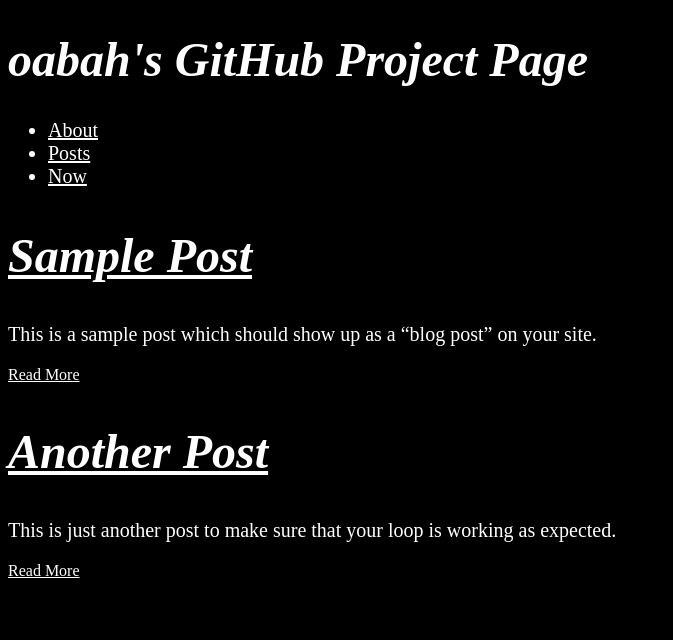
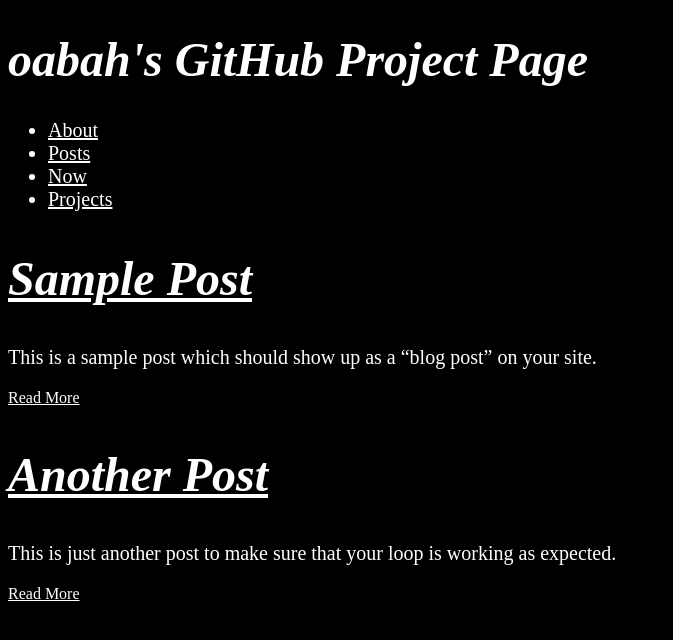
Before and after one commit to oabah/oabah.github.io, a Jekyll site: the page built from index.html, in a window 1280 px wide. Shown: the top 640 px of the page, without its empty margins (0-673 px from the left). Built offline with Jekyll 4.4.1, drawn with Linux system fonts in a browser that asks for light colours.

Commit message:
Update main.html

```diff
--- a/_layouts/main.html
+++ b/_layouts/main.html
@@ -10,6 +10,7 @@
       <li><a href="{{site.baseurl}}/about.html">About</a></li>
       <li><a href="{{site.baseurl}}/">Posts</a></li>
       <li><a href="{{site.baseurl}}/now.html">Now</a></li>
+      <li><a href="{{site.baseurl}}/">Projects</a></li>
     </ul>
     {{content}}
   </body>
```
